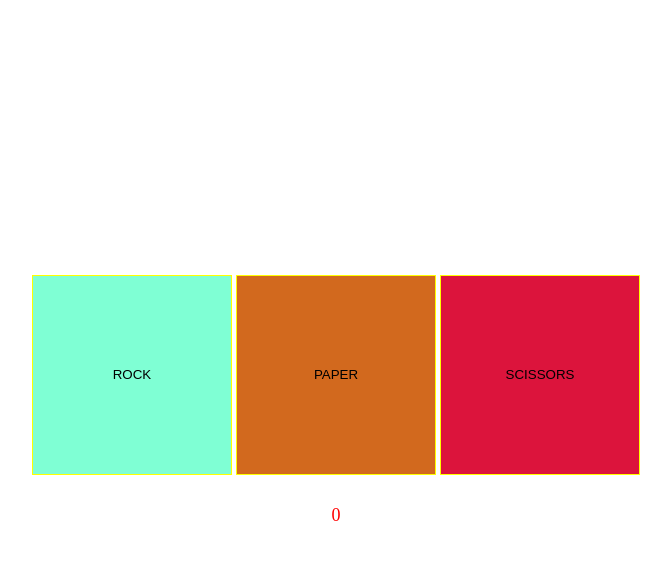
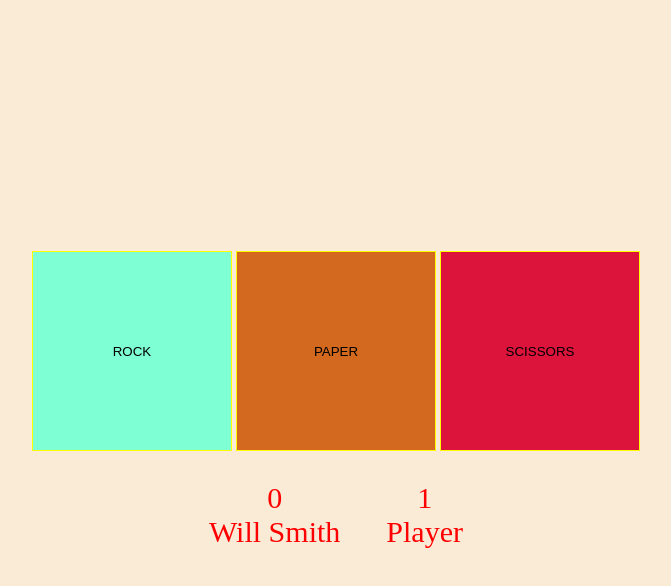
Before and after one commit to Abarca25/rock-paper-scissors, a plain HTML site: page index.html in a window 1280 px wide. Both pictures are taken after a click on the button "ROCK". Shown: the whole page, without its empty margins (304-975 px from the left). Drawn offline with Linux system fonts and the light colour scheme.

Commit message:
Add event listener functionality and more styling

```diff
--- a/index.html
+++ b/index.html
@@ -14,7 +14,17 @@
             <button class="choice" id="paper">PAPER</button>
             <button class="choice" id="scissors">SCISSORS</button>
 
-            <div id="score">0</div>
+            <div class="game-score">
+                <div class="cpu-scorecard">
+                    <div class= "score" id="cpu-score">0</div>
+                    <div id="cpu-name">Will Smith</div>
+                </div>
+
+                <div class="player-scorecard">
+                    <div class= "score" id="player-score">0</div>
+                    <div id="player-name">Player</div>
+                </div>
+            </div>
         </div>
     </div>
 </body>
--- a/script.js
+++ b/script.js
@@ -1,5 +1,8 @@
 let game_choice = ["rock","paper","scissors"];
 let buttons = document.querySelectorAll("button");
+let player_score = document.querySelector("#player-score");
+let cpu_score = document.querySelector("#cpu-score");
+let game_container_target = document.querySelector(".game-container");
 
 function getComputerChoice(){
     let cpu_choice = Math.floor(Math.random() * 3);
@@ -8,22 +11,30 @@ function getComputerChoice(){
     return game_choice[cpu_choice];
 }
 
+function checkIfWinner (cpu_score,player_score){
+    return cpu_score <= 5 || player_score <= 5;
+}
+
 function compareChoices(cpu,player){
     let cpu_name = "Will Smith"
     let player_name = "Dummy"
 
+    if (checkIfWinner(Number(cpu_score.innerText),Number(player_score.innerText)) == true){
         if (cpu == "scissors" && player == "paper" ||
             cpu == "rock" && player == "scissors" ||
             cpu == "paper" && player == "rock"){
-            declareWinner(cpu_name);
+                trackOfScore(cpu_score,cpu_name)
             }
             else if (cpu == player){
                 declareTie();
             }
             else {
-            declareWinner(player_name);
+                trackOfScore(player_score,player_name);
             }
     }
+
+}
+
 
 function declareWinner(winner){
     console.log(`${winner} wins this one!`)
@@ -33,9 +44,27 @@ function declareTie(){
     console.log("IT'S A TIE!")
 }
 
+function trackOfScore(winner,name) {
+    winner.innerText = Number(winner.innerText) + 1;
+
+    if(Number(winner.innerText) >= 5){
+        let winnerName = document.createElement("div");
+        winnerName.setAttribute("class","winner");
+        winnerName.innerText = `${name} is the winner!`;
+        game_container_target.appendChild(winnerName)
 
         buttons.forEach((button) => {
-    button.addEventListener("click", () => {
-        compareChoices(getComputerChoice(), button.getAttribute("id"))
+            button.removeEventListener("click",handleEventClick);
+        });
+
+    }
+}
+
+function handleEventClick (event) {
+    compareChoices(getComputerChoice(), event.target.getAttribute("id"))
+}
+
+
+buttons.forEach((button) => {
+    button.addEventListener("click",handleEventClick)
 })
-})
--- a/style.css
+++ b/style.css
@@ -4,6 +4,7 @@ body {
     align-items: center;
     height: 100vh;
     margin: 0;
+    background-color: antiquewhite;
 
 }
 
@@ -30,9 +31,22 @@ button {
     background-color: crimson;
 }
 
-#score {
+.game-score {
+    display: flex;
+    width: 300px;
+    justify-content: space-around;
     padding-top: 30px;
-    font-size: large;
+    font-size: 30px;
     color: red;
     justify-self: center;
 }
+
+.score {
+    justify-self: center;
+}
+
+.winner {
+    padding-top: 20px;
+    color: green;
+    justify-self: center;
+}
```
Also changed, not shown: 1 other file. Lines whose indentation alone changed are shown as unchanged.
